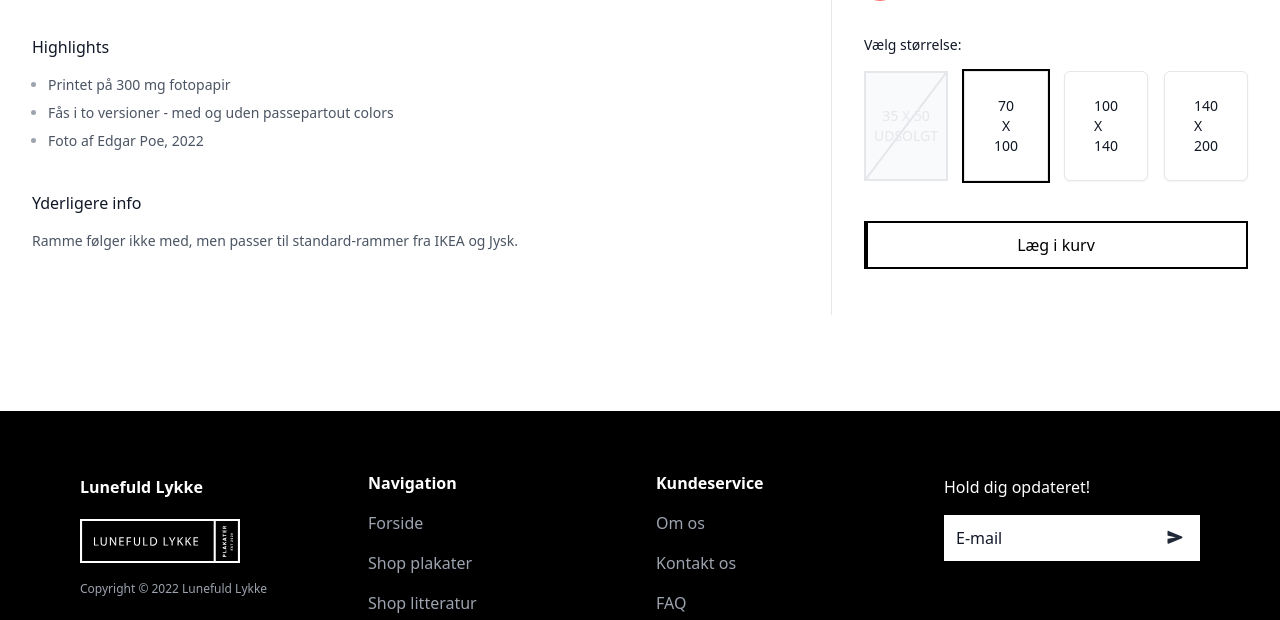
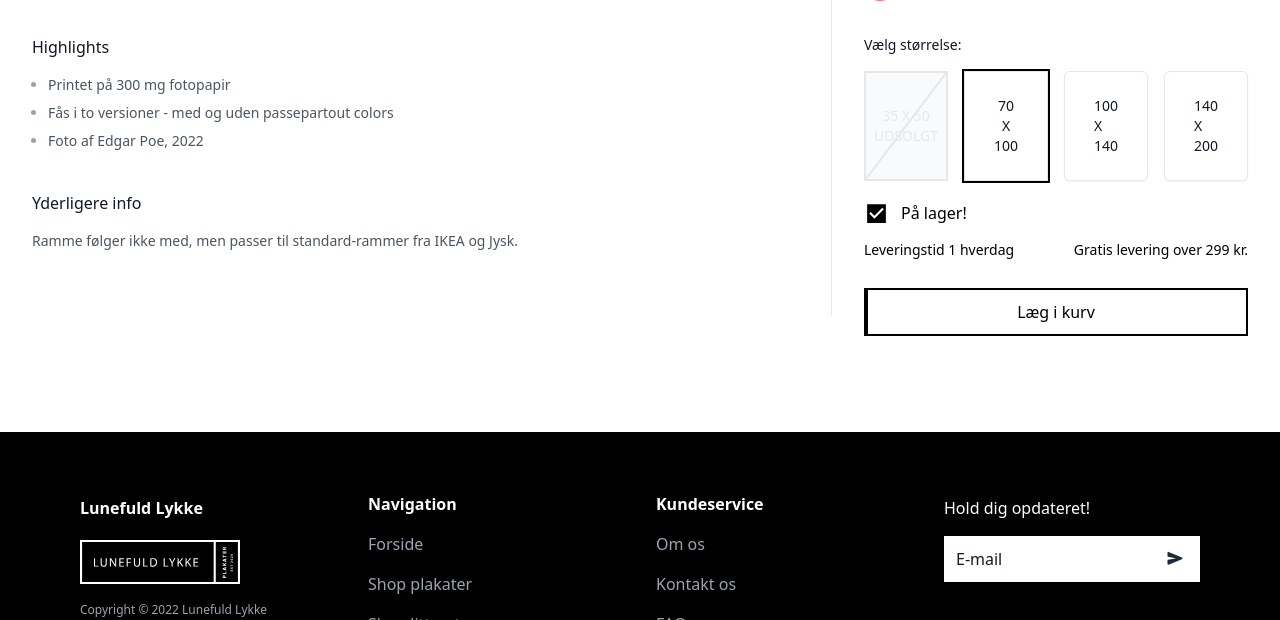
Before and after one commit to maja5099/lunefuldlykke, a website built with Parcel: page src/produkt_plakat.html in a window 1280 px wide. Shown: the part 970-1590 px from the top of the page. Built offline with nearby package versions, Linux system fonts and the light colour scheme.

Commit message:
lagerstatus tilføjet

```diff
--- a/src/produkt_bog.html
+++ b/src/produkt_bog.html
@@ -455,7 +455,21 @@
                             </fieldset>
                         </div>
 
-                        <a class="relative mt-10 w-full flex items-center justify-center py-2.5 overflow-hidden border-2 border-black group focus:outline-none focus:ring" href="litteratur.html">
+                        <div>
+                          <div class="inline-flex items-center mt-5 text-black">
+                            <span class="inline-flex flex-shrink-0 justify-center items-center text-">
+                              <svg xmlns="http://www.w3.org/2000/svg" xmlns:xlink="http://www.w3.org/1999/xlink" aria-hidden="true" role="img" class="iconify iconify--ic" width="25" height="auto" preserveAspectRatio="xMidYMid meet" viewBox="0 0 24 24"><path fill="#00000" d="M21 3H3v18h18V3zM10 17l-5-5l1.41-1.41L10 14.17l7.59-7.59L19 8l-9 9z"></path></svg>                            </span>
+                            <span class="inline-flex text-base ml-1 px-2">
+                              <p class="font-medium">På lager!</p>
+                            </span>
+                          </div>
+                          <div class="flex justify-between mt-1 text-black">
+                            <p class="text-sm mt-1">Leveringstid 1 hverdag</p>
+                          <p class="text-sm mt-1">Gratis levering over 299 kr.</p>
+                          </div>
+                        </div>
+
+                        <a class="relative mt-7 w-full flex items-center justify-center py-2.5 overflow-hidden border-2 border-black group focus:outline-none focus:ring" href="litteratur.html">
                           <div class="inline-flex justify-center items-center">
                             <span class="absolute inset-y-0 left-0 w-[2px] transition-all bg-black group-hover:w-full group-active:bg-black"></span>
                             <span class="relative text-base font-medium text-black transition-colors group-hover:text-white">
--- a/src/produkt_plakat.html
+++ b/src/produkt_plakat.html
@@ -455,7 +455,21 @@
                             </fieldset>
                         </div>
 
-                        <a class="relative mt-10 w-full flex items-center justify-center py-2.5 overflow-hidden border-2 border-black group focus:outline-none focus:ring" href="litteratur.html">
+                        <div>
+                          <div class="inline-flex items-center mt-5 text-black">
+                            <span class="inline-flex flex-shrink-0 justify-center items-center text-">
+                              <svg xmlns="http://www.w3.org/2000/svg" xmlns:xlink="http://www.w3.org/1999/xlink" aria-hidden="true" role="img" class="iconify iconify--ic" width="25" height="auto" preserveAspectRatio="xMidYMid meet" viewBox="0 0 24 24"><path fill="#00000" d="M21 3H3v18h18V3zM10 17l-5-5l1.41-1.41L10 14.17l7.59-7.59L19 8l-9 9z"></path></svg>                            </span>
+                            <span class="inline-flex text-base ml-1 px-2">
+                              <p class="font-medium">På lager!</p>
+                            </span>
+                          </div>
+                          <div class="flex justify-between mt-1 text-black">
+                            <p class="text-sm mt-1">Leveringstid 1 hverdag</p>
+                          <p class="text-sm mt-1">Gratis levering over 299 kr.</p>
+                          </div>
+                        </div>
+
+                        <a class="relative mt-7 w-full flex items-center justify-center py-2.5 overflow-hidden border-2 border-black group focus:outline-none focus:ring" href="litteratur.html">
                           <div class="inline-flex justify-center items-center">
                             <span class="absolute inset-y-0 left-0 w-[2px] transition-all bg-black group-hover:w-full group-active:bg-black"></span>
                             <span class="relative text-base font-medium text-black transition-colors group-hover:text-white">
```
